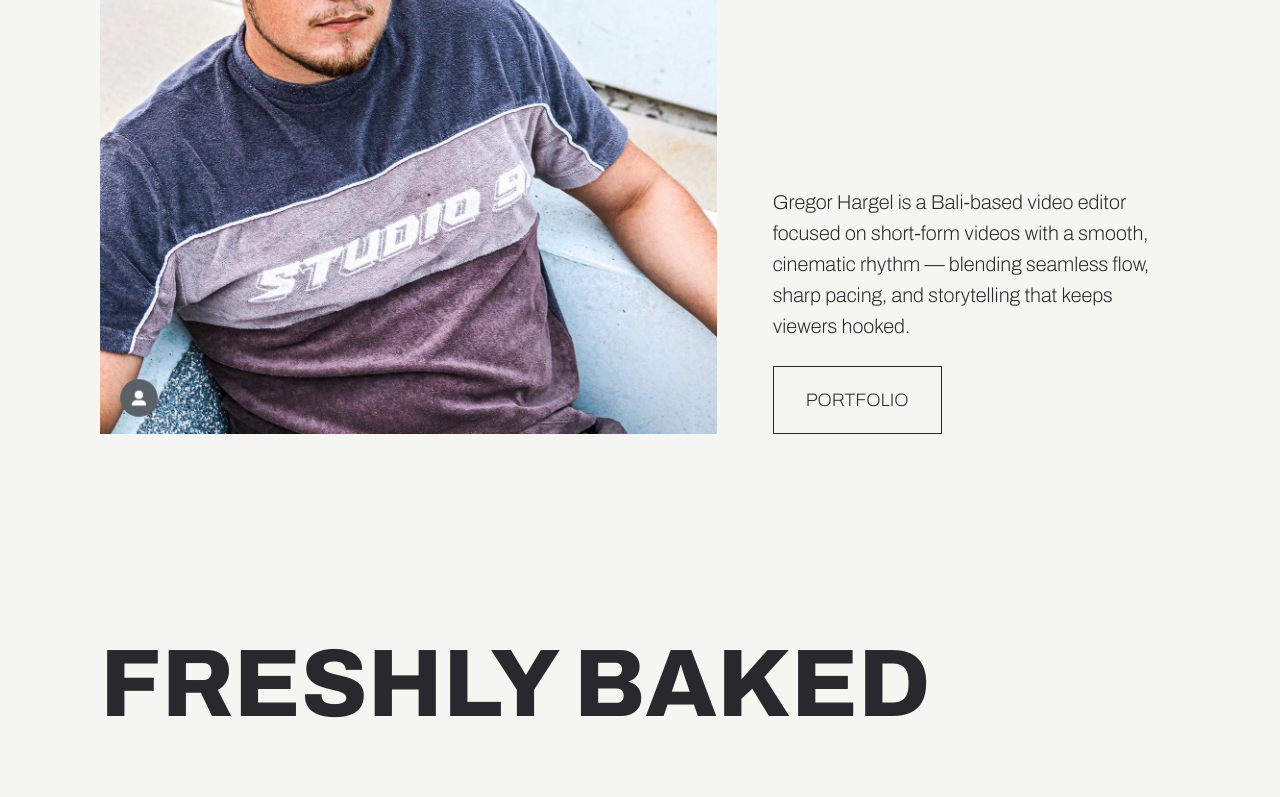
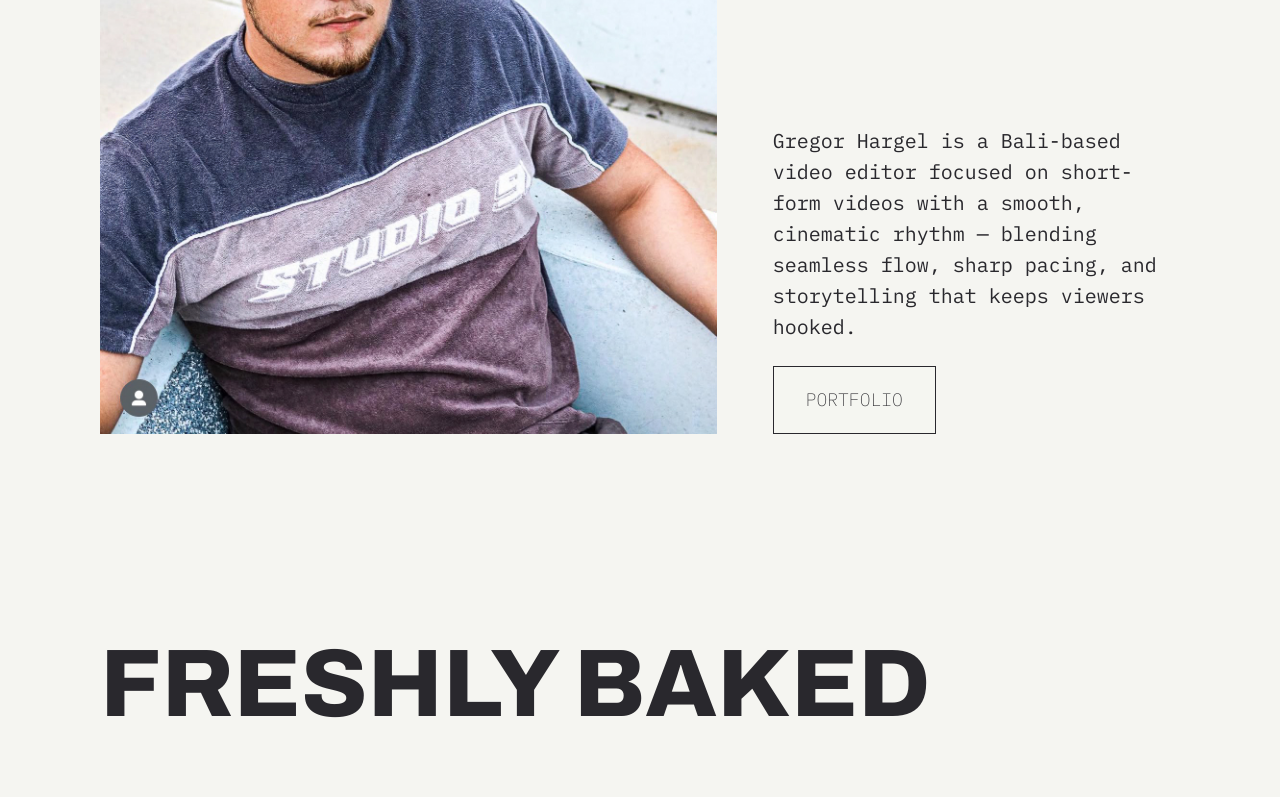
Before and after one commit to AivarP777/gregorhargel-portfolio-cms, a Next.js app: page / in a window 1280 px wide. Shown: the part 700-1497 px from the top of the page. Built offline with nearby package versions, Linux system fonts and the light colour scheme.

Commit message:
font, eriku tehtud

```diff
--- a/app/globals.css
+++ b/app/globals.css
@@ -22,5 +22,10 @@
 body {
   background: var(--background);
   color: var(--foreground);
-  font-family: Arial, Helvetica, sans-serif;
+  font-family: 'IBM Plex Mono', monospace;
 }
+
+
+h1,h2,h3,h4 {
+  font-family: 'Archivo', sans-serif;
+}
--- a/app/layout.tsx
+++ b/app/layout.tsx
@@ -1,18 +1,26 @@
 import './globals.css'
 import Header from '../public/components/Header'
-import { Archivo } from 'next/font/google'
 import Footer from '../public/components/Footer'
+import { IBM_Plex_Mono, Archivo } from 'next/font/google'
+
+const IBMPlexMono = IBM_Plex_Mono({
+  subsets: ['latin'],
+  weight: ['200', '400', '700'],
+  display: 'swap',
+  variable: '--font-ibm',
+})
 
 const archivo = Archivo({
   subsets: ['latin'],
-  weight: ['200','400','700','800'],
+  weight: ['200', '400', '700', '800'],
   display: 'swap',
+  variable: '--font-archivo',
 })
 
 export default function RootLayout({ children }: { children: React.ReactNode }) {
   return (
-    <html lang="en">
-      <body className={`${archivo.className} bg-[#F5F5F1] text-black`}>
+    <html lang="en" className={`${IBMPlexMono.variable} ${archivo.variable}`}>
+      <body className="font-[var(--font-ibm)] bg-[#F5F5F1] text-black">
         <Header />
         <main className="pt-[134px]">{children}</main>
         <Footer />
--- a/public/components/Hero.tsx
+++ b/public/components/Hero.tsx
@@ -71,16 +71,15 @@ export default function Hero() {
           <div className="mt-6 lg:mt-auto text-left">
             <p
   className="
-                max-w-[698px] text-[#29282D] font-extralight leading-[1.55]
-                text-[16px] sm:text-[18px]
-                md:text-[clamp(20px,1.2vw,24px)]
-                2xl:text-[clamp(24px,1.7vw,32px)]
+    max-w-[698px] text-[#29282D] font-normal leading-[1.55]
+    text-[16px] sm:text-[18px] md:text-[clamp(20px,1.2vw,24px)] sm:text-[clamp(24px,1.7vw,32px)]
   "
 >
   Gregor Hargel is a Bali-based video editor focused on short-form
   videos with a smooth, cinematic rhythm — blending seamless flow,
   sharp pacing, and storytelling that keeps viewers hooked.
 </p>
+
 
             <Link
               href="/portfolio"
```
Lines whose indentation alone changed are shown as unchanged.
